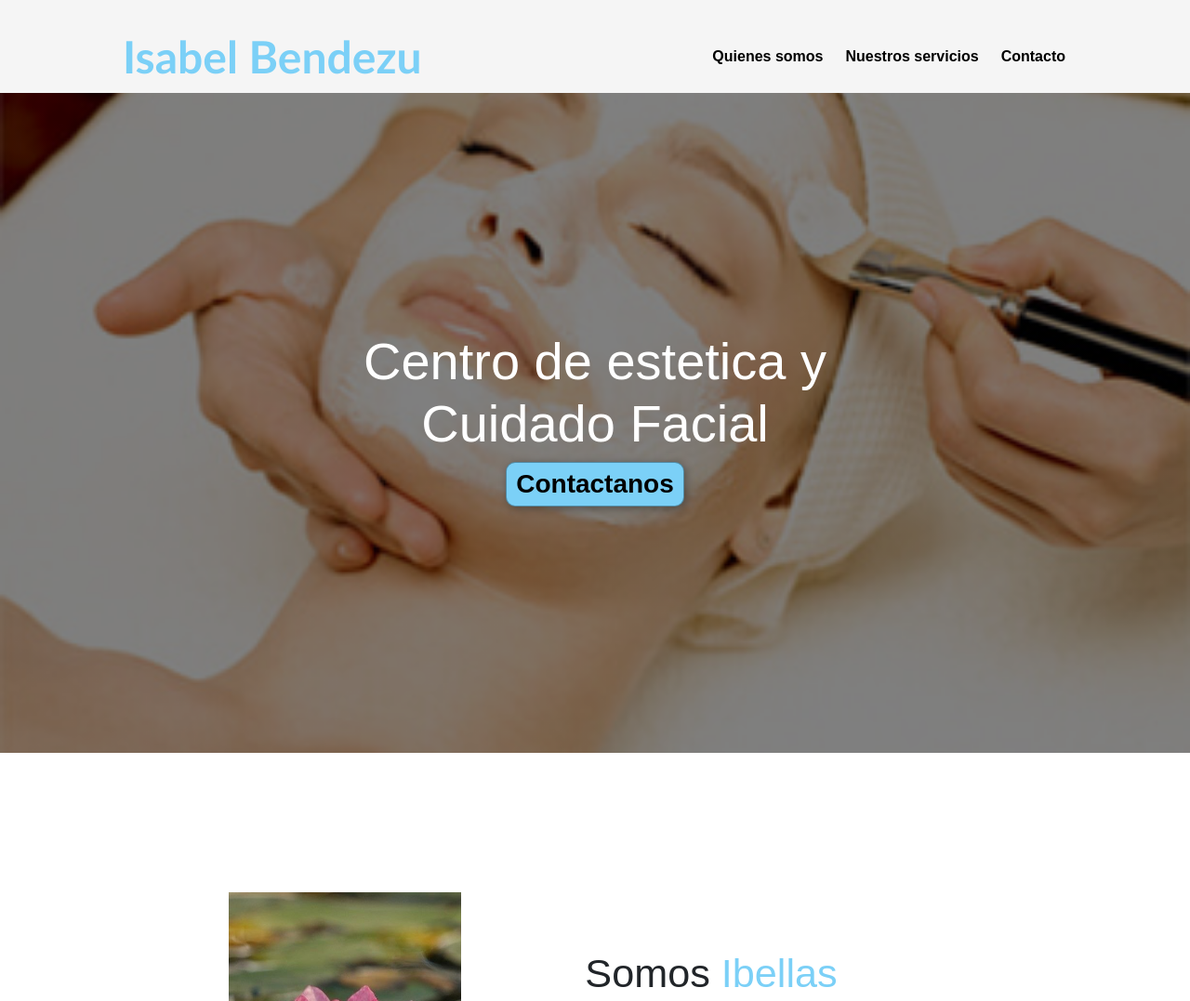
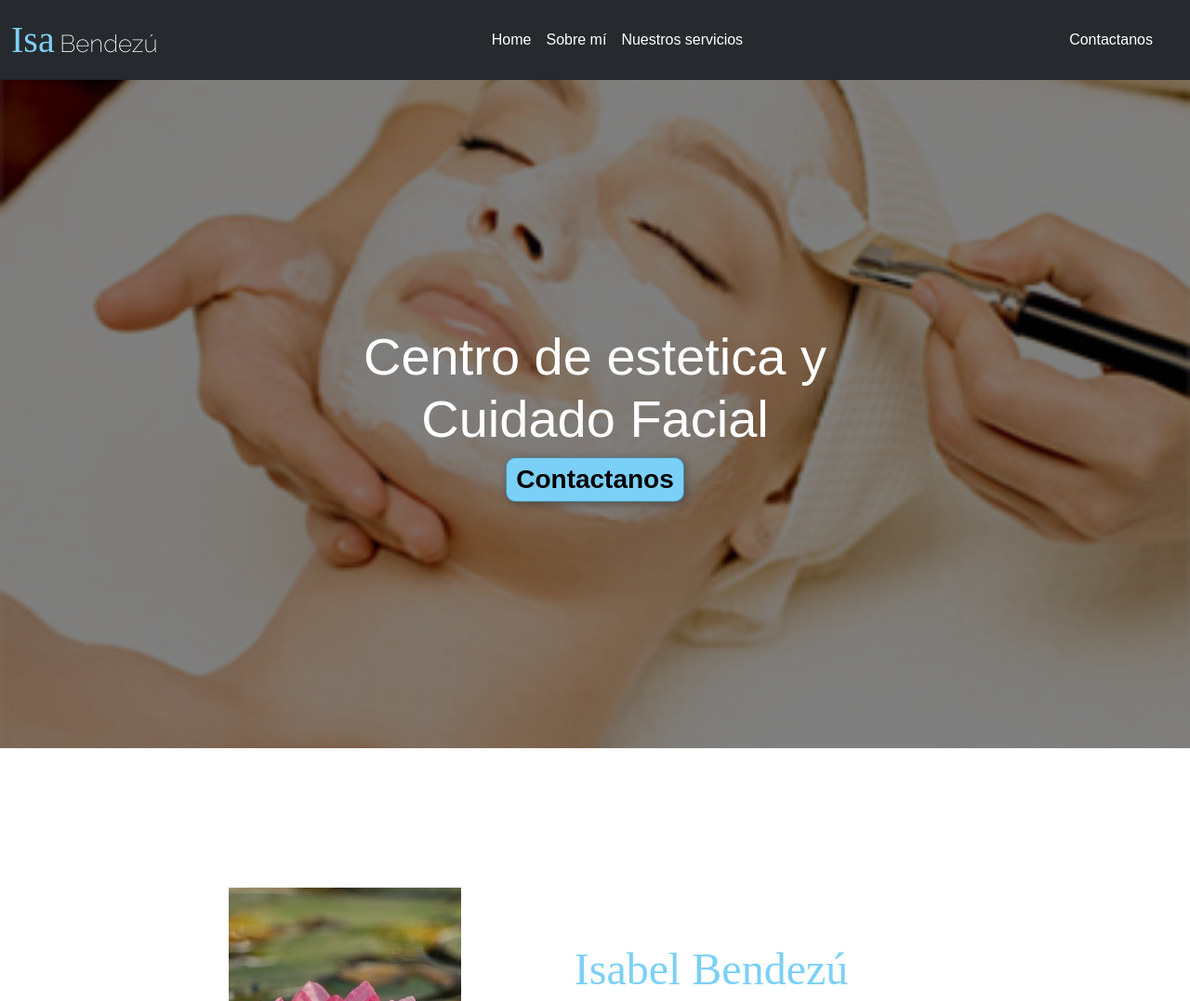
Before and after one commit to VasquezMichael/ibellasPage, a plain HTML site: page index.html in a window 1280 px wide. Shown: the top 1077 px of the page at 93% size. Drawn offline with nearby package versions, Linux system fonts and the light colour scheme; a web font is replaced by a local one.

Commit message:
Continuamos con los estilos, cambiamos el header y agregamos barra de iconos con acceso a las redes.

```diff
--- a/index.html
+++ b/index.html
@@ -7,29 +7,60 @@
     <title>IbellasEsteticaIntegral</title>
     <link href="https://cdn.jsdelivr.net/npm/bootstrap@5.0.2/dist/css/bootstrap.min.css" rel="stylesheet" integrity="sha384-EVSTQN3/azprG1Anm3QDgpJLIm9Nao0Yz1ztcQTwFspd3yD65VohhpuuCOmLASjC" crossorigin="anonymous">
     <link rel="stylesheet" href="/style/style.css">
+    <link rel="preconnect" href="https://fonts.googleapis.com">
+    <link rel="preconnect" href="https://fonts.gstatic.com" crossorigin>
+    <link rel="stylesheet" href="https://stackpath.bootstrapcdn.com/font-awesome/4.7.0/css/font-awesome.min.css">
+    <link href="https://fonts.googleapis.com/css2?family=Playfair+Display:ital@1&family=Raleway:wght@200&display=swap" rel="stylesheet">
+    <link href="https://fonts.googleapis.com/css2?family=Playfair+Display:ital@1&family=Raleway:wght@200&display=swap" rel="stylesheet">
 </head>
 <body>
-    <header>
-        <div class="container">
-            <p class="logo">Isabel Bendezu</p>
-            <nav>
-                <a href="#somos-ibellas">Quienes somos</a>
-                <a href="#nuestros-servicios">Nuestros servicios</a>
-                <a href="#">Contacto</a>
-            </nav>
-        </div>
+    <header class="header" id="Header">
+        <nav class="navbar navbar-expand-lg bg-dark fixed-top">
+            <div class="container-fluid">
+              <!--<a class="navbar-brand" href="#"><img class="rounded mx-auto d-block" src="/media/isa-logo.png" width="150px" height="150px" alt=""></a>-->
+              <a class="navbar-brand " href="index.html">
+                <span id="spanIsabel">Isa</span>
+                <span id="spanBendezu">Bendezú</span>
+            </a>
+              <button class="navbar-toggler" type="button" data-bs-toggle="collapse" data-bs-target="#navbarText" aria-controls="navbarText" aria-expanded="false" aria-label="Toggle navigation">
+                <svg xmlns="http://www.w3.org/2000/svg" width="16" height="16" fill="currentColor" class="bi bi-list" viewBox="0 0 16 16">
+                    <path fill-rule="evenodd" d="M2.5 12a.5.5 0 0 1 .5-.5h10a.5.5 0 0 1 0 1H3a.5.5 0 0 1-.5-.5zm0-4a.5.5 0 0 1 .5-.5h10a.5.5 0 0 1 0 1H3a.5.5 0 0 1-.5-.5zm0-4a.5.5 0 0 1 .5-.5h10a.5.5 0 0 1 0 1H3a.5.5 0 0 1-.5-.5z"/>
+                </svg>
+              </button>
+              <div class="collapse navbar-collapse justify-content-end" id="navbarText">
+                  <ul class="navbar-nav ml-1 mb-2 mb-lg-0 ">
+                      <li class="nav-item">
+                          <a class="nav-link active" aria-current="page" href="#Header">Home</a>
+                      </li>
+                      <li class="nav-item">
+                          <a class="nav-link" href="#somos-ibellas">Sobre mí</a>
+                      </li>
+                      <li class="nav-item">
+                          <a class="nav-link" href="#nuestros-servicios">Nuestros servicios</a>
+                      </li>
+                  </ul>
+              </div>
+              <div class="collapse navbar-collapse justify-content-end" id="navbarText">
+                  <ul class="navbar-nav ml-1 mb-2 mb-lg-0">
+                      <li class="nav-item">
+                          <a class="nav-link" aria-current="page" href="#form-contact">Contactanos</a>
+                      </li>
+                  </ul>
+              </div>
+            </div>
+          </nav>
     </header>
 
     <section id="hero">
         <h1>Centro de estetica y <br>Cuidado Facial</h1>
-        <button>Contactanos</button>
+        <button><a href="https://wa.me/2214540863/?text=Hola, me gustaria reservar un turno">Contactanos</a></button>
     </section>
 
     <section id="somos-ibellas">
         <div class="container">
             <div class="img-container"></div>
             <div class="somos-ibellas-text">
-                <h2>Somos <span class="color-ibellas">Ibellas</span></h2>
+                <h2>Isabel Bendezú</h2>
                 <p>Lorem ipsum dolor sit amet, consectetur adipisicing elit. Nostrum a deserunt ullam unde soluta pariatur harum odit repudiandae itaque,
                     doloremque, alias, officiis cumque voluptas tempora quibusdam
                     quod similique tempore magnam?
@@ -85,6 +116,9 @@
                     <input type="email" class="form_imput" placeholder="Email">
                 </div>
                 <div class="form_section" >
+                    <input id="Telefono" type="tel" name="phone" class="form_imput" id="recipient-name" placeholder="Celular">
+                </div>
+                <div class="form_section" >
                     <input type="text" class="form_imput" placeholder="Nombre">
                 </div>
                 <div class="form_section" >
@@ -101,6 +135,14 @@
         </div>
     </section>
 
+    <section id="redesSociales">
+        <div class="container-fluid">
+            <a href="#" class="fa fa-facebook"></a>
+            <a href="#" class="fa fa-whatsapp"></a>
+            <a href="#" class="fa fa-instagram"></a>
+        </div>
+    </section>
+
     <footer>
         <div class="container">
             <p>&copy; Ibellas Estetica Integral 2022</p>
--- a/style/style.css
+++ b/style/style.css
@@ -16,12 +16,41 @@ body{
     background-color: #fff
 }
 
+
 h1{ font-size: 3.5em;}
 h2{ font-size: 2.7em;}
 p{ font-size: 1.25em;}
 
+
 .color-ibellas{
     color: #7BD0F7;
+}
+
+header{
+    opacity: 0.98;
+}
+
+.header a{
+    color: #fff;
+}
+svg{
+    color: #FFF;
+    height: 30px;
+    width: 30px;
+}
+
+.header a:hover{
+    color: #7BD0F7;
+}
+
+#spanIsabel{
+    font-family: 'Playfair Display', serif;
+    font-size: 2em;
+    color: #7BD0F7;
+}
+#spanBendezu{
+    font-family: 'Raleway', sans-serif;
+    font-size: 1.3em;
 }
 
 button{
@@ -37,52 +66,12 @@ button{
 }
 
 button:hover{
-    background-color:  #ddbfbf;
+    background-color:  #61a9ca;
 }
 
 .container{
     max-width: 1100px;
     margin: auto;
-}
-
-header{
-    background-color: rgb(245, 245, 245);
-    width: 100%;
-
-}
-
-header .logo{
-    margin: 0;
-    padding: 25px 30px; /* Vertical Horizontal*/
-    font-weight: bold;
-    font-size: 3em;
-    color:  #7BD0F7;
-    font-family:'Trebuchet MS', 'Lucida Sans Unicode', 'Lucida Grande', 'Lucida Sans', Arial, sans-serif
-}
-
-header .container{
-    display: flex;
-    flex-direction: column;/*Hacemos que se ordene en una colum*/
-    align-items: center;
-}
-
-header nav{
-    display: flex;
-    flex-direction: column;
-    text-align: center;
-    padding-bottom: 25px;
-
-}
-
-header a{
-    padding: 5px 12px;
-    text-decoration: none;
-    font-weight: bold;
-    color: #000;
-}
-
-header a:hover{
-    color: #7BD0F7;
 }
 
 #hero{
@@ -92,7 +81,7 @@ header a:hover{
     text-align: center;
     flex-direction: column;
     height: 90vh;
-
+    margin-top: 85px;
     color: #fff;
     background-image: linear-gradient(
         0deg,
@@ -109,13 +98,20 @@ header a:hover{
     font-size: 1.75em;
 }
 
-#somos-ibellas{
-
+#hero a{
+    text-decoration: none;
+    color: #000;
 }
 
 #somos-ibellas .container{
     text-align: center;
     padding: 150px 12px;
+}
+
+#somos-ibellas h2{
+    font-family: 'Playfair Display', serif;
+    font-size: 3em;
+    color: #7BD0F7;
 }
 
 #nuestros-servicios{
@@ -200,7 +196,7 @@ header a:hover{
 
 #form-contact{
     margin-top: 50px;
-    margin-bottom: 100px;
+    margin-bottom: 50px;
     margin-left: 10px;
     margin-right: 10px;
 }
@@ -212,10 +208,10 @@ header a:hover{
     justify-content: center;
     background-color: rgb(245, 245, 245);
     margin: 50px auto;
-    padding: 20px;
+    padding: 10px;
     max-width: 720px;
     min-width: 200px;
-    max-height: 480px;
+    max-height: 490px;
     border: 15px solid  #7BD0F7;
     outline: 3px solid  #7BD0F7;
 }
@@ -237,7 +233,7 @@ header a:hover{
 
 
 .form textarea{
-    min-height: 100px;
+    min-height: 60px;
     resize: none;
 }
 
@@ -251,6 +247,33 @@ header a:hover{
     background: transparent;
     color: #000;
 
+}
+
+
+#redesSociales{
+    text-align: center;
+    justify-content: space-around;
+    margin-bottom: 40px;
+
+}
+
+#redesSociales a {
+    margin-left: 30px;
+    margin-right: 30px;
+    width: 50px;
+    height: 50px;
+    line-height: 50px;
+    text-align: center;
+    text-decoration: none;
+    font-size: 40px;
+    background: #314652;
+    color: #f1f1f1;
+    border-radius: 50%;
+    transition: transform .5s;
+}
+#redesSociales a:hover{
+    color: #7BD0F7;
+    transform: scale(1.2);
 }
 
 footer{
@@ -276,7 +299,7 @@ footer .container{
     header{
         position: fixed;
         width: 100%;
-        margin-top: -90px;
+        margin-top: 0;
         height: 100px;
     }
 
@@ -293,7 +316,7 @@ footer .container{
     }
 
     #hero{
-        margin-top: 90px;
+        margin-top: 85px;
     }
 
     #somos-ibellas .container{
```
Also changed, not shown: media/ISA BENDEZÚ  A.png (added), media/isa-logo.png (added), media/ja-miners-team-po-600x454.jpg (added), media/logo-reduce.png (added), media/logo-reduce2.png (added), media/logo-reduce3.png (added).
